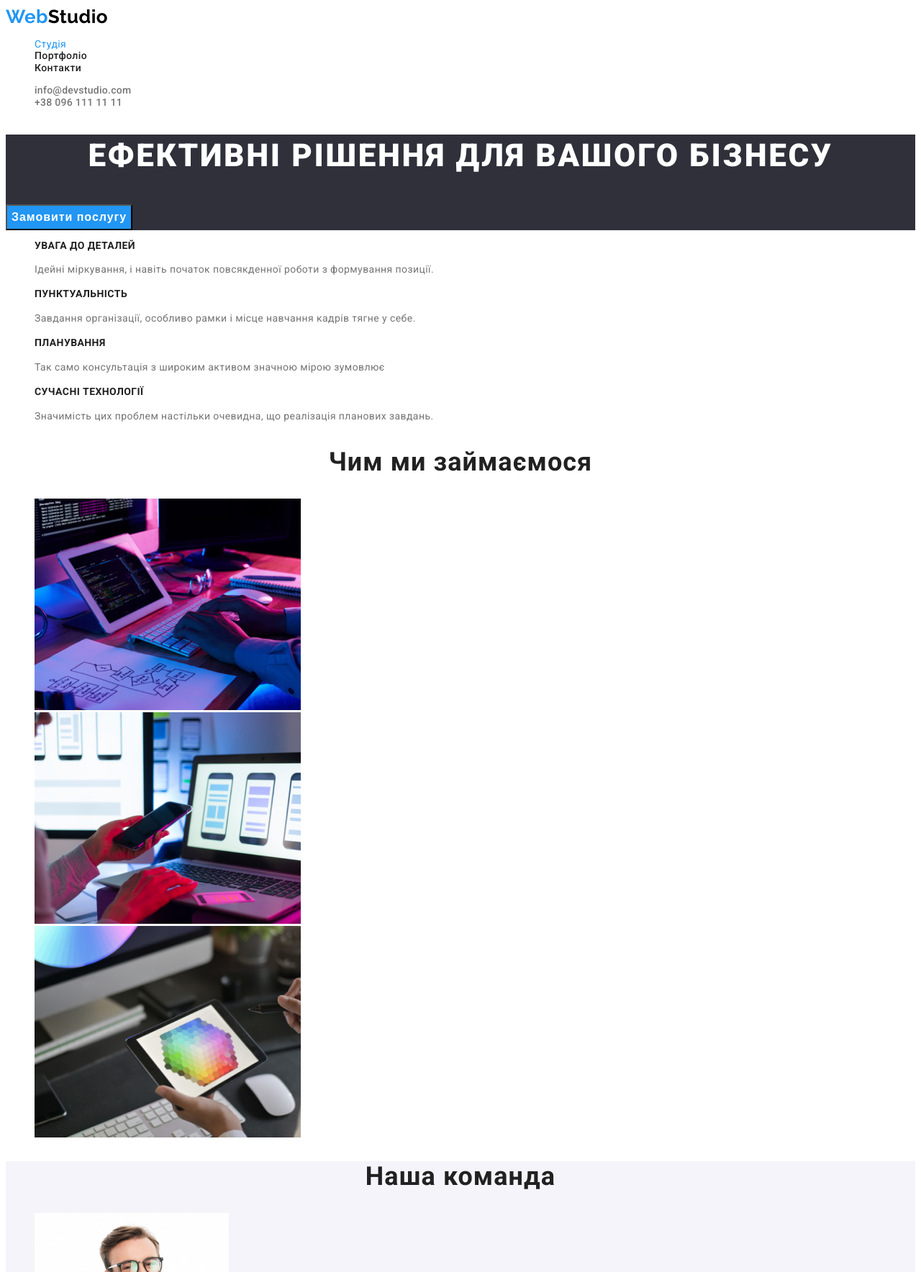
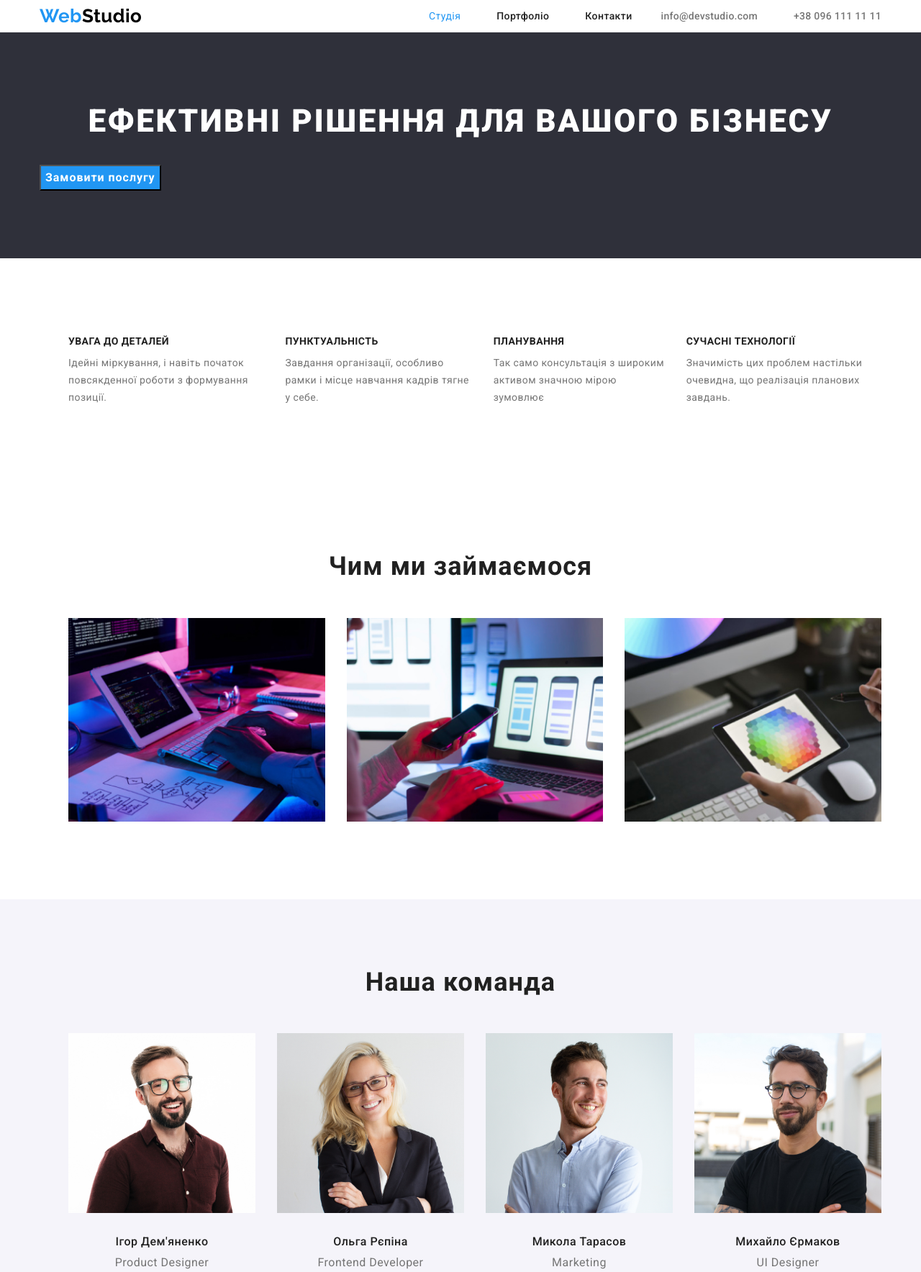
Before and after one commit to t-khlpk/goit-markup-hw-03, a plain HTML site: page index.html in a window 1280 px wide. Shown: the top 1768 px of the page at 72% size. Drawn offline with nearby package versions, Linux system fonts and the light colour scheme.

Commit message:
початок дз 3

```diff
--- /dev/null
+++ b/css/modern-normalize.css
@@ -0,0 +1,298 @@
+/*! modern-normalize v1.1.0 | MIT License | https://github.com/sindresorhus/modern-normalize */
+
+/*
+Document
+========
+*/
+
+/**
+Use a better box model (opinionated).
+*/
+
+*,
+::before,
+::after {
+	box-sizing: border-box;
+}
+
+/**
+Use a more readable tab size (opinionated).
+*/
+
+html {
+	-moz-tab-size: 4;
+	tab-size: 4;
+}
+
+/**
+1. Correct the line height in all browsers.
+2. Prevent adjustments of font size after orientation changes in iOS.
+*/
+
+html {
+	line-height: 1.15; /* 1 */
+	-webkit-text-size-adjust: 100%; /* 2 */
+}
+
+/*
+Sections
+========
+*/
+
+/**
+Remove the margin in all browsers.
+*/
+
+body {
+	margin: 0;
+}
+
+/**
+Improve consistency of default fonts in all browsers. (https://github.com/sindresorhus/modern-normalize/issues/3)
+*/
+
+body {
+	font-family:
+		system-ui,
+		-apple-system, /* Firefox supports this but not yet `system-ui` */
+		'Segoe UI',
+		Roboto,
+		Helvetica,
+		Arial,
+		sans-serif,
+		'Apple Color Emoji',
+		'Segoe UI Emoji';
+}
+
+/*
+Grouping content
+================
+*/
+
+/**
+1. Add the correct height in Firefox.
+2. Correct the inheritance of border color in Firefox. (https://bugzilla.mozilla.org/show_bug.cgi?id=190655)
+*/
+
+hr {
+	height: 0; /* 1 */
+	color: inherit; /* 2 */
+}
+
+/*
+Text-level semantics
+====================
+*/
+
+/**
+Add the correct text decoration in Chrome, Edge, and Safari.
+*/
+
+abbr[title] {
+	text-decoration: underline dotted;
+}
+
+/**
+Add the correct font weight in Edge and Safari.
+*/
+
+b,
+strong {
+	font-weight: bolder;
+}
+
+/**
+1. Improve consistency of default fonts in all browsers. (https://github.com/sindresorhus/modern-normalize/issues/3)
+2. Correct the odd 'em' font sizing in all browsers.
+*/
+
+code,
+kbd,
+samp,
+pre {
+	font-family:
+		ui-monospace,
+		SFMono-Regular,
+		Consolas,
+		'Liberation Mono',
+		Menlo,
+		monospace; /* 1 */
+	font-size: 1em; /* 2 */
+}
+
+/**
+Add the correct font size in all browsers.
+*/
+
+small {
+	font-size: 80%;
+}
+
+/**
+Prevent 'sub' and 'sup' elements from affecting the line height in all browsers.
+*/
+
+sub,
+sup {
+	font-size: 75%;
+	line-height: 0;
+	position: relative;
+	vertical-align: baseline;
+}
+
+sub {
+	bottom: -0.25em;
+}
+
+sup {
+	top: -0.5em;
+}
+
+/*
+Tabular data
+============
+*/
+
+/**
+1. Remove text indentation from table contents in Chrome and Safari. (https://bugs.chromium.org/p/chromium/issues/detail?id=999088, https://bugs.webkit.org/show_bug.cgi?id=201297)
+2. Correct table border color inheritance in all Chrome and Safari. (https://bugs.chromium.org/p/chromium/issues/detail?id=935729, https://bugs.webkit.org/show_bug.cgi?id=195016)
+*/
+
+table {
+	text-indent: 0; /* 1 */
+	border-color: inherit; /* 2 */
+}
+
+/*
+Forms
+=====
+*/
+
+/**
+1. Change the font styles in all browsers.
+2. Remove the margin in Firefox and Safari.
+*/
+
+button,
+input,
+optgroup,
+select,
+textarea {
+	font-family: inherit; /* 1 */
+	font-size: 100%; /* 1 */
+	line-height: 1.15; /* 1 */
+	margin: 0; /* 2 */
+}
+
+/**
+Remove the inheritance of text transform in Edge and Firefox.
+1. Remove the inheritance of text transform in Firefox.
+*/
+
+button,
+select { /* 1 */
+	text-transform: none;
+}
+
+/**
+Correct the inability to style clickable types in iOS and Safari.
+*/
+
+button,
+[type='button'],
+[type='reset'],
+[type='submit'] {
+	-webkit-appearance: button;
+}
+
+/**
+Remove the inner border and padding in Firefox.
+*/
+
+::-moz-focus-inner {
+	border-style: none;
+	padding: 0;
+}
+
+/**
+Restore the focus styles unset by the previous rule.
+*/
+
+:-moz-focusring {
+	outline: 1px dotted ButtonText;
+}
+
+/**
+Remove the additional ':invalid' styles in Firefox.
+See: https://github.com/mozilla/gecko-dev/blob/2f9eacd9d3d995c937b4251a5557d95d494c9be1/layout/style/res/forms.css#L728-L737
+*/
+
+:-moz-ui-invalid {
+	box-shadow: none;
+}
+
+/**
+Remove the padding so developers are not caught out when they zero out 'fieldset' elements in all browsers.
+*/
+
+legend {
+	padding: 0;
+}
+
+/**
+Add the correct vertical alignment in Chrome and Firefox.
+*/
+
+progress {
+	vertical-align: baseline;
+}
+
+/**
+Correct the cursor style of increment and decrement buttons in Safari.
+*/
+
+::-webkit-inner-spin-button,
+::-webkit-outer-spin-button {
+	height: auto;
+}
+
+/**
+1. Correct the odd appearance in Chrome and Safari.
+2. Correct the outline style in Safari.
+*/
+
+[type='search'] {
+	-webkit-appearance: textfield; /* 1 */
+	outline-offset: -2px; /* 2 */
+}
+
+/**
+Remove the inner padding in Chrome and Safari on macOS.
+*/
+
+::-webkit-search-decoration {
+	-webkit-appearance: none;
+}
+
+/**
+1. Correct the inability to style clickable types in iOS and Safari.
+2. Change font properties to 'inherit' in Safari.
+*/
+
+::-webkit-file-upload-button {
+	-webkit-appearance: button; /* 1 */
+	font: inherit; /* 2 */
+}
+
+/*
+Interactive
+===========
+*/
+
+/*
+Add the correct display in Chrome and Safari.
+*/
+
+summary {
+	display: list-item;
+}
--- a/css/styles.css
+++ b/css/styles.css
@@ -14,6 +14,39 @@ body {
   font-size: 14px;
   color: var(--title-color);
   letter-spacing: 0.03em;
+}
+/* rest */
+html {
+  box-sizing: border-box;
+}
+*,
+*::after,
+*::before {
+  box-sizing: inherit;
+}
+
+h1,
+h2,
+h3,
+h4,
+h5,
+h6,
+p {
+  margin: 0;
+}
+
+img {
+  display: block;
+  max-width: 100%;
+  height:auto;
+}
+
+ .container {
+  width: 1200px;
+  padding-left: 15px;
+  padding-right: 15px;
+  margin: 0 auto;
+
 }
 /* утиліти */
 
@@ -33,7 +66,16 @@ ul {
   color: var(--accent-color);
 }
 /* header */
+.header .container {
+  display: flex;
+  align-items: center;
+ justify-content: center;
+}
 .logo {
+  margin-right: auto;
+  display: flex;
+  /* align-items: center;
+  justify-content: center; */
     font-family: "Raleway", sans-serif;
     font-weight: 700;
     font-size: 26px;
@@ -45,6 +87,21 @@ ul {
     color: var(--logo-color)
 }
 /* nav */
+.site-nav {
+  display: flex;
+  align-items: center;
+  justify-content: center;
+  gap: 50px;
+
+}
+.nav {
+  display: flex;
+  align-items: center;
+  justify-content: center;
+  gap: 50px;
+
+    }
+
 .list .link  {
   font-weight: 500;
   line-height: 1.14;
@@ -65,11 +122,20 @@ ul {
     color: var(--accent-color);
     text-decoration: none;
 }
+
+
 /* hero */
+.section {
+  padding-top: 94px;
+  padding-bottom: 94px;
+}
 .hero{
+  /* padding-top: 200px;
+  padding-bottom: 200px; */
     background-color: var(--primary-bghero-color);
 }
 .hero-title {
+  margin-bottom: 30px;
   font-weight: 900;
   font-size: 44px;
   line-height: 1.36;
@@ -80,6 +146,7 @@ ul {
 }
 
 .hero-button {
+
   background-color: var(--accent-color);
   font-weight: 700;
   font-size: 16px;
@@ -91,7 +158,14 @@ ul {
   color: var(--primary-white-color);
 }
 /* Переваги */
+.benefits-list
+{display: flex;
+  align-items: center;
+  justify-content: center;
+  gap: 30px;}
+
 .benefits-title {
+  margin-bottom: 10px;
   font-weight: 700;
   font-size: 14px;
   line-height: 1.14;
@@ -107,7 +181,14 @@ ul {
   color: var(--text-color)
 }
 /* Особливості */
+.features-list{
+  display: flex;
+  align-items: center;
+  justify-content: center;
+  gap: 30px;
+}
 .features-title {
+  margin-bottom: 50px;
   font-weight: 700;
   font-size: 36px;
   line-height: 1.17;
@@ -119,7 +200,9 @@ ul {
 .team{
   background-color: var(--primary-section-color) ;
 }
+
 .team-title {
+  margin-bottom: 50px;
   font-weight: 700;
   font-size: 36px;
   line-height: 1.17;
@@ -127,7 +210,16 @@ ul {
   letter-spacing: 0.03em;
   color: var(--title-color)
 }
+.team-list {
+  display: flex;
+  align-items: center;
+  justify-content: center;
+  gap: 30px;
+
+}
 .team-item {
+  margin-top: 30px;
+  margin-bottom: 10px;
   font-weight: 500;
   font-size: 16px;
   line-height: 1.19;
@@ -151,6 +243,7 @@ ul {
     color: var(--primary-white-color);
 }
 .address-map {
+  margin-bottom: 9px;
   font-size: 14px;
  line-height: 1.71;
  letter-spacing: 0.03em;
@@ -159,6 +252,7 @@ ul {
  text-decoration: none;
 }
 .address-mail,.adress-tel {
+  margin-bottom: 9px;
 font-size: 14px;
 line-height: 1.71;
 letter-spacing: 0.03em;
@@ -176,6 +270,12 @@ text-decoration: none;
 color:var(--accent-color);
 }
 /* portfolio project */
+.filter{
+  display: flex;
+  align-items: center;
+  justify-content: center;
+  gap: 8px;
+}
 .filter-item:hover,
 .filter-item:active,
 .filter-item:focus {
@@ -191,9 +291,20 @@ text-align: center;
 letter-spacing: 0.03em;
 color: var(--title-color);
 }
-
+.project-list{
+  display: flex;
+  flex-wrap: wrap;
+  align-items: center;
+  justify-content: center;
+  gap: 30px;
+}
+.project-img {
+  width: 370px;
+}
 .project-subtitle {
-    font-weight: 700;
+  margin-top: 20px;
+  margin-bottom: 4px;
+  font-weight: 700;
 font-size: 18px;
 line-height: 2;
 letter-spacing: 0.06em;
--- a/index.html
+++ b/index.html
@@ -12,13 +12,24 @@
       href="https://fonts.googleapis.com/css2?family=Raleway:wght@700&family=Roboto:wght@400;500;700;900&display=swap"
       rel="stylesheet"
     />
+    <!-- modern-normalize -->
+    <link
+      rel="stylesheet"
+      href="https://cdnjs.cloudflare.com/ajax/libs/modern-normalize/1.1.0/modern-normalize.min.css"
+      integrity="sha512-wpPYUAdjBVSE4KJnH1VR1HeZfpl1ub8YT/NKx4PuQ5NmX2tKuGu6U/JRp5y+Y8XG2tV+wKQpNHVUX03MfMFn9Q=="
+      crossorigin="anonymous"
+      referrerpolicy="no-referrer"
+    />
 
     <link rel="stylesheet" href="./css/styles.css" />
   </head>
   <body>
     <header class="header">
-      <a  class="logo" href="./index.html">Web<span class="logo-color">Studio</span></a>
-      <nav>
+      <div class="container">
+        <a class="logo" href="./index.html"
+        >Web<span class="logo-color">Studio</span></a
+      >
+      <nav class="header-nav">
         <ul class="site-nav list">
           <li><a class="link-activ" href="">Студія</a></li>
           <li><a class="link" href="./portfolio.html">Портфоліо</a></li>
@@ -26,19 +37,27 @@
         </ul>
       </nav>
       <ul class="nav list">
-        <li><a class="mail" href="maltro:info@devstudio.com">info@devstudio.com</a></li>
-        <li ><a class="tel" href="tel:+380961111111">+38 096 111 11 11</a></li>
+        <li>
+          <a class="mail" href="maltro:info@devstudio.com"
+            >info@devstudio.com</a
+          >
+        </li>
+        <li><a class="tel" href="tel:+380961111111">+38 096 111 11 11</a></li>
       </ul>
+      </div>
     </header>
 
     <main>
-      <section class="hero">
+      <section class="section hero">
+        <div class="container">
           <h1 class="hero-title">Ефективні рішення для вашого бізнесу</h1>
           <button class="hero-button" type="button">Замовити послугу</button>
+        </div>
       </section>
-      <section class="benefits">
+      <section class="section benefits">
+        <div class="container">
           <h2 hidden>Опис</h2>
-        <ul class="list">
+          <ul class="list benefits-list">
             <li>
               <h3 class="benefits-title">УВАГА ДО ДЕТАЛЕЙ</h3>
               <p class="benefits-text">
@@ -49,8 +68,8 @@
             <li>
               <h3 class="benefits-title">ПУНКТУАЛЬНІСТЬ</h3>
               <p class="benefits-text">
-              Завдання організації, особливо рамки і місце навчання кадрів тягне
-              у себе.
+                Завдання організації, особливо рамки і місце навчання кадрів
+                тягне у себе.
               </p>
             </li>
             <li>
@@ -62,15 +81,17 @@
             <li>
               <h3 class="benefits-title">СУЧАСНІ ТЕХНОЛОГІЇ</h3>
               <p class="benefits-text">
-              Значимість цих проблем настільки очевидна, що реалізація планових
-              завдань.
+                Значимість цих проблем настільки очевидна, що реалізація
+                планових завдань.
               </p>
             </li>
           </ul>
+        </div>
       </section>
-      <section class="features">
+      <section class="section features">
+        <div class="container">
           <h2 class="features-title">Чим ми займаємося</h2>
-        <ul class="list">
+          <ul class="list features-list">
             <li>
               <img
                 src="./images/box-1.jpg"
@@ -96,10 +117,12 @@
               />
             </li>
           </ul>
+        </div>
       </section>
-      <section class="team">
+      <section class="section team">
+        <div class="container">
           <h2 class="team-title">Наша команда</h2>
-        <ul class="list">
+          <ul class="list team-list">
             <li>
               <img src="./images/img-3.jpg" alt="Ігор Дем'яненко" width="270" />
               <h3 class="team-item">Ігор Дем'яненко</h3>
@@ -121,21 +144,34 @@
               <p class="team-text">UI Designer</p>
             </li>
           </ul>
+        </div>
       </section>
     </main>
-    <footer class="footer">
-      <a  class="logo" href="./index.html">Web<span class="logo-color-footer">Studio</span></a>
+    <footer class="footer section">
+      <a class="logo" href="./index.html"
+        >Web<span class="logo-color-footer">Studio</span></a
+      >
       <address class="address">
         <ul>
           <li>
-            <a class="address-map"
+            <a
+              class="address-map"
               href="https://goo.gl/maps/NkWGyPYZtcKStKFVA"
               target="_blank"
               rel="noreferrer noopener"
-            >м. Київ, пр-т Лесі Українки, 26</a >
+              >м. Київ, пр-т Лесі Українки, 26</a
+            >
           </li>
-          <li ><a class="address-mail"  href="mailto:info@devstudio.com">info@devstudio.com</a></li>
-          <li ><a class="adress-tel" href="tel:+380961111111"> +38 096 111 11 11</a></li>
+          <li>
+            <a class="address-mail" href="mailto:info@devstudio.com"
+              >info@devstudio.com</a
+            >
+          </li>
+          <li>
+            <a class="adress-tel" href="tel:+380961111111">
+              +38 096 111 11 11</a
+            >
+          </li>
         </ul>
       </address>
     </footer>
```
Also changed, not shown: portfolio.html (+17 -5 lines), .prettierrc.json (added). Lines whose indentation alone changed are shown as unchanged.
